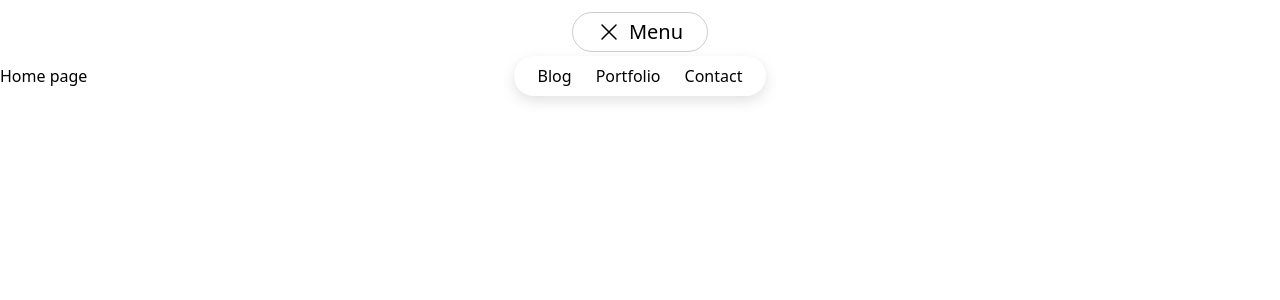
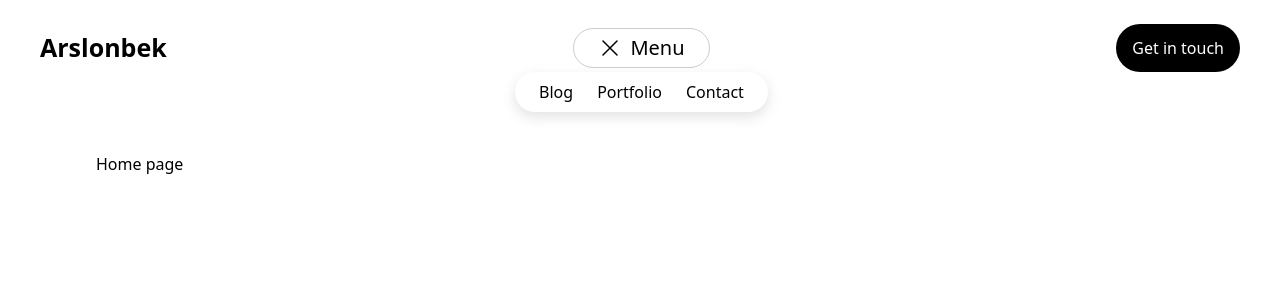
Before and after one commit to arslon1234/arslonbek, a Next.js app: page / in a window 1280 px wide. Both pictures are taken after a click on the button "Menu". Shown: the top 300 px of the page. Built offline with nearby package versions, Linux system fonts and the light colour scheme.

Commit message:
header completed

```diff
--- a/app/layout.tsx
+++ b/app/layout.tsx
@@ -30,7 +30,9 @@ export default function RootLayout({
         className={`${geistSans.variable} ${geistMono.variable} antialiased`}
       >
         <Header/>
+        <main className="container mx-auto pt-14 px-24">
         {children}
+        </main>
       </body>
     </html>
   );
--- a/components/header.tsx
+++ b/components/header.tsx
@@ -22,7 +22,8 @@ const Header = () => {
     setOpen(!open);
   };
   return (
-    <div className="flex justify-center my-3">
+    <header className="flex justify-between items-center my-3 px-10 py-3">
+        <Link href='/' className="text-[25px] font-bold">Arslonbek</Link>
       <div className="relative flex flex-col items-center">
         <button
           className="py-1 px-6 flex items-center gap-2 border border-[#ccc] rounded-3xl"
@@ -36,15 +37,14 @@ const Header = () => {
           <span className="text-[20px] font-normal">Menu</span>
         </button>
         {open && (
-          <div className="absolute top-11 shadow-custom p-2 px-6 rounded-3xl">
+          <section className="absolute top-11 shadow-custom p-2 px-6 rounded-3xl">
             <div className="flex gap-6">
-              {/* } */}
               {links.map((link, index) => {
                 const isActive = pathname === link.path;
                 return (
                   <Link
                     href={link.path}
-                    className={isActive ? "text-main font-bold" : ""}
+                    className={isActive ? "text-main font-bold cursor-pointer" : "cursor-pointer"}
                     key={index}
                   >
                     {link.title}
@@ -52,10 +52,13 @@ const Header = () => {
                 );
               })}
             </div>
-          </div>
+          </section>
         )}
       </div>
-    </div>
+      <button type="submit" className="py-3 px-4 text-white bg-black rounded-[33px]">
+      Get in touch
+      </button>
+    </header>
   );
 };
 
```
